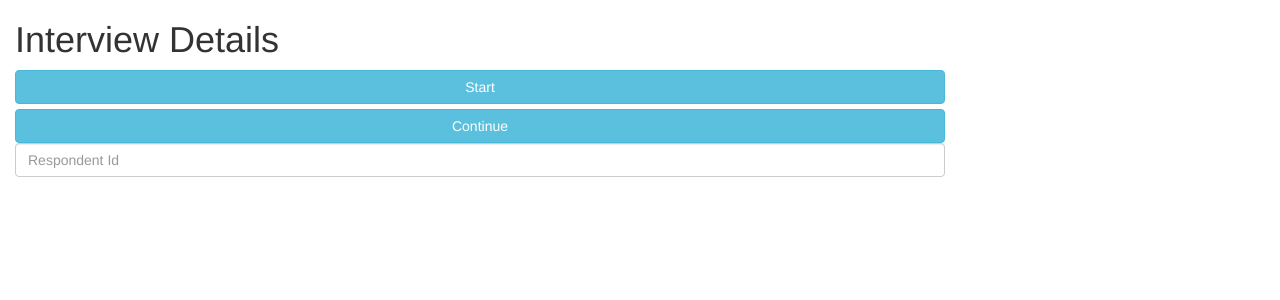
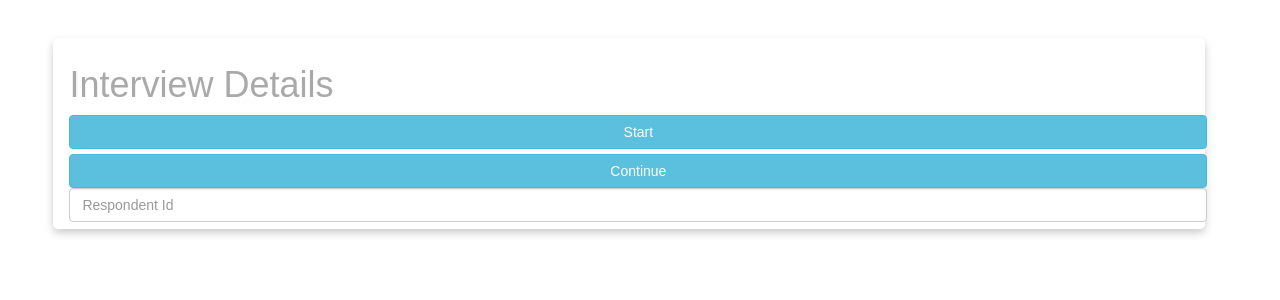
Before and after one commit to laurent-greyling/InterviewPlay, an Angular app in the folder InterviewPlay/ClientApp/: page / in a window 1280 px wide. Shown: the top 300 px of the page. Built offline with nearby package versions, Linux system fonts and the light colour scheme.

Commit message:
Some more styling

```diff
--- /dev/null
+++ b/InterviewPlay/ClientApp/src/app/interview-details/interview-details.component.css
@@ -0,0 +1,34 @@
+.card {
+  box-shadow: 0 4px 8px 0 rgba(0,0,0,0.2);
+  transition: 0.3s;
+  width: 90vw;
+  border-radius: 5px;
+  margin: 3vw;
+}
+
+  .card:hover {
+    box-shadow: 0 8px 16px 0 rgba(0,0,0,0.2);
+    cursor: pointer;
+  }
+
+.container {
+  padding: 7px 16px;
+}
+
+.maintext {
+  font-family: sans-serif, Arial;
+  color: darkgrey;
+}
+
+.buttontext {
+  font-family: sans-serif, Arial;
+}
+
+.languagebutton {
+  font-family: sans-serif, Arial;
+  background-color: transparent;
+  border: 1px solid darkgrey;
+  text-align: center;
+  color: darkgrey;
+  display: inline-block;
+}
--- a/InterviewPlay/ClientApp/src/app/interview-details/interview-details.component.html
+++ b/InterviewPlay/ClientApp/src/app/interview-details/interview-details.component.html
@@ -1,31 +1,34 @@
-<div>
-  <h1>Interview Details</h1>
+<div class="card">
+  <div class="container">
+    <h1 class="maintext">Interview Details</h1>
 
     <!--<p *ngIf="!surveydetails"><em>Loading...</em></p>-->
 
     <div>
-    <input type="button" value="Start" (click)="start()" *ngIf="!isFinished && !interviewStarted" class="btn btn-info btn-block my-4"/>
-    <input type="button" value="Continue" (click)="continue()" *ngIf="!isFinished && !interviewStarted" class="btn btn-info btn-block my-4"/>
-    <input type="text" placeholder="Respondent Id" (change)="respondentIdGiven($event.target.value)" value="{{respondentId}}" *ngIf="!isFinished && !interviewStarted" class="form-control form-control-lg" />
+      <input type="button" value="Start" (click)="start()" *ngIf="!isFinished && !interviewStarted" class="btn btn-info btn-block my-4 buttontext" />
+      <input type="button" value="Continue" (click)="continue()" *ngIf="!isFinished && !interviewStarted" class="btn btn-info btn-block my-4 buttontext" />
+      <input type="text"
+             placeholder="Respondent Id" (change)="respondentIdGiven($event.target.value)" value="{{respondentId}}"
+             *ngIf="!isFinished && !interviewStarted" class="form-control form-control-lg maintext" />
     </div>
     <div>
-    <label *ngIf="!isFinished && interviewStarted">Your respondent id is: {{respondentId}}. Remember this id as it will allow you to continue on the survey if not completed.</label>
+      <label *ngIf="!isFinished && interviewStarted" class="maintext">Your respondent id is: {{respondentId}}. Remember this id as it will allow you to continue on the survey if not completed.</label>
     </div>
     <div>
-    <button type="Button" (click)="language('en')" *ngIf="!isFinished && interviewStarted">English</button>
-    <button type="Button" (click)="language('nl')" *ngIf="!isFinished && interviewStarted">Dutch</button>
+      <button type="Button" (click)="language('en')" *ngIf="!isFinished && interviewStarted" class="languagebutton">English</button>
+      <button type="Button" (click)="language('nl')" *ngIf="!isFinished && interviewStarted" class="languagebutton">Dutch</button>
     </div>
 
     <form (ngSubmit)="onsubmit()" *ngIf="!isFinished && interviewStarted">
       <div class="survey" *ngFor="let surveydetail of surveydetails.questionnaireItems">
-        <div class="subject">{{surveydetail.subjectText}}</div>
+        <h2 class="subject maintext">{{surveydetail.subjectText}}</h2>
         <div class="interview" *ngFor="let interviewdetail of surveydetail.questionnaireItems">
-          <div class="question">-{{interviewdetail.questionItemText}}</div>
+          <h3 class="question maintext">{{interviewdetail.questionItemText}}</h3>
           <input class="form-control form-control-lg"
                  type="text"
                  *ngIf="interviewdetail.answerCategoryType == 2"
                  (change)="openAnswerGiven(surveydetails.questionnaireId, surveydetail.subjectId, interviewdetail.questionId, $event.target.value)" value="{{openanswer}}">
-          <div *ngFor="let categorydetail of interviewdetail.questionnaireItems">
+          <div *ngFor="let categorydetail of interviewdetail.questionnaireItems" class="maintext">
             <input *ngIf="interviewdetail.answerCategoryType == 0"
                    (change)="onSelect($event.target.value)"
                    type="radio"
@@ -36,10 +39,11 @@
         </div>
       </div>
       <div>
-        <label *ngIf="noAnswers" class="alert alert-danger">You have not answered any questions. Please review your answers</label>
+        <label *ngIf="noAnswers" class="alert alert-danger maintext">You have not answered any questions. Please review your answers</label>
       </div>
-      <input type="submit" *ngIf="surveydetails" class="btn btn-info btn-block my-4">
+      <input type="submit" *ngIf="surveydetails" class="btn btn-info btn-block my-4 buttontext">
     </form>
 
-  <label *ngIf="isFinished" class="alert alert-success">You submitted your survey</label>
+    <label *ngIf="isFinished" class="alert alert-success maintext">You submitted your survey</label>
   </div>
+</div>
--- a/InterviewPlay/ClientApp/src/app/interview-details/interview-details.component.ts
+++ b/InterviewPlay/ClientApp/src/app/interview-details/interview-details.component.ts
@@ -4,7 +4,8 @@ import { Observable } from 'rxjs/Observable';
 
 @Component({
   selector: 'app-interview-details',
-  templateUrl: './interview-details.component.html'
+  templateUrl: './interview-details.component.html',
+  styleUrls: ['./interview-details.component.css']
 })
 export class InterviewDetailsComponent {
   public surveydetails: SurveyDetails[];
```
Lines whose indentation alone changed are shown as unchanged.
